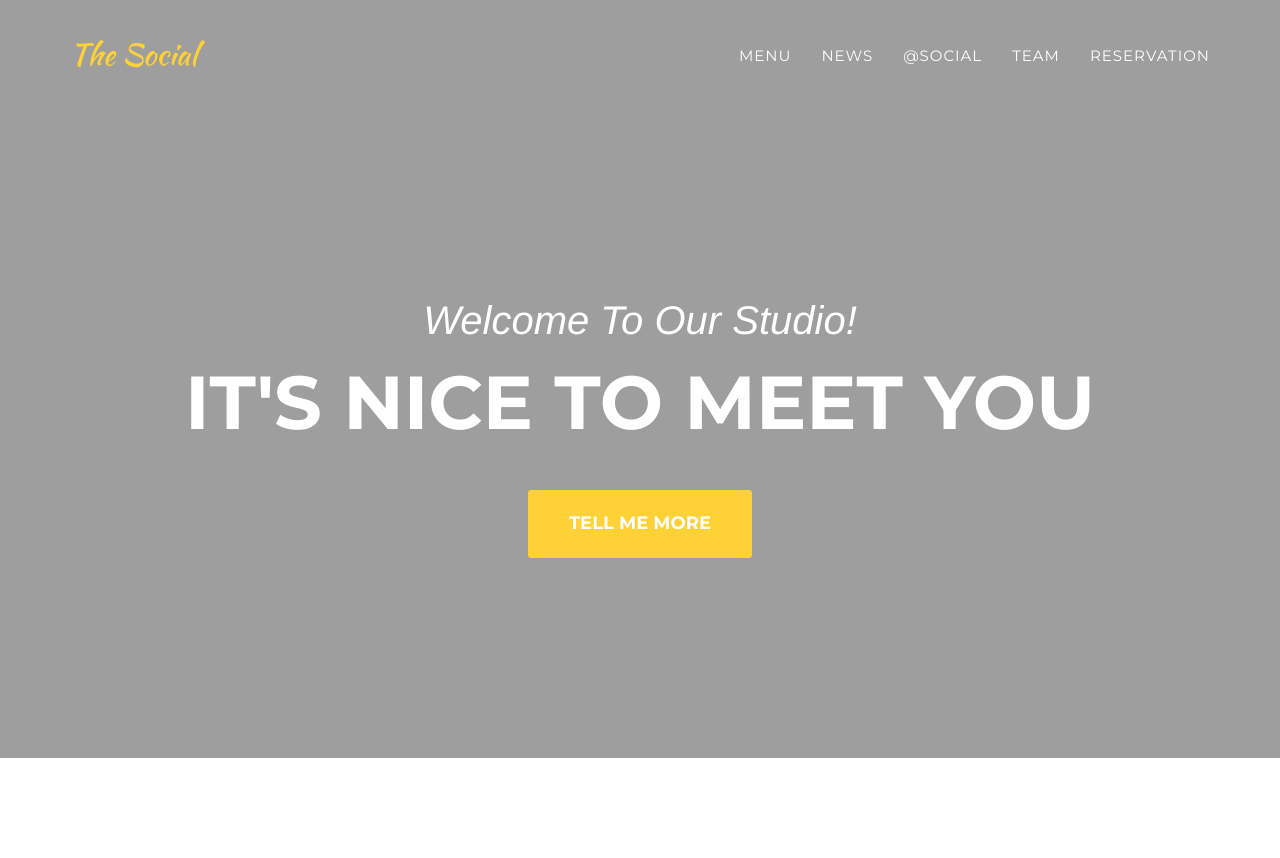
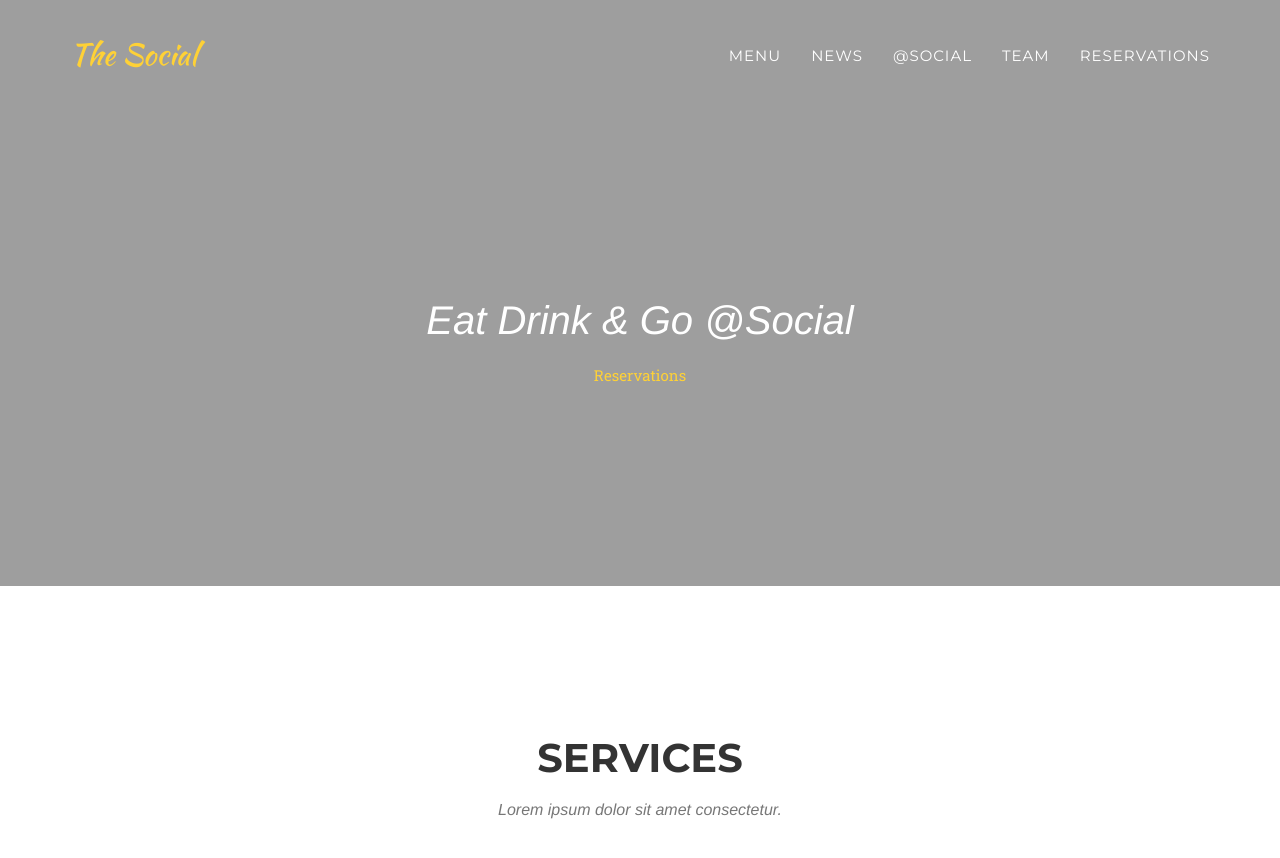
Before and after one commit to devmahadev/social, a Jekyll site: the page built from index.html, in a window 1280 px wide and 900 px high. Shown: the top 858 px of the window. Built offline with Jekyll 4.4.1, drawn with Linux system fonts in a browser that asks for light colours; some web fonts are replaced.

Commit message:
headerUpdate

```diff
--- a/_includes/header.html
+++ b/_includes/header.html
@@ -31,7 +31,7 @@
                         <a class="page-scroll" href="#team">Team</a>
                     </li>
                     <li>
-                        <a class="page-scroll" href="#contact">Reservation</a>
+                        <a class="page-scroll" href="#contact">Reservations</a>
                     </li>
                 </ul>
             </div>
@@ -44,9 +44,9 @@
     <header>
         <div class="container">
             <div class="intro-text">
-                <div class="intro-lead-in">Welcome To Our Studio!</div>
-                <div class="intro-heading">It's Nice To Meet You</div>
-                <a href="#services" class="page-scroll btn btn-xl">Tell Me More</a>
+                <div class="intro-lead-in">Eat Drink & Go @Social</div>
+               <!-- <div class="intro-heading">Eat Drink & Go @Social</div>  -->
+                <a href="#contact" class="page-scroll">Reservations</a>
             </div>
         </div>
     </header>
```
